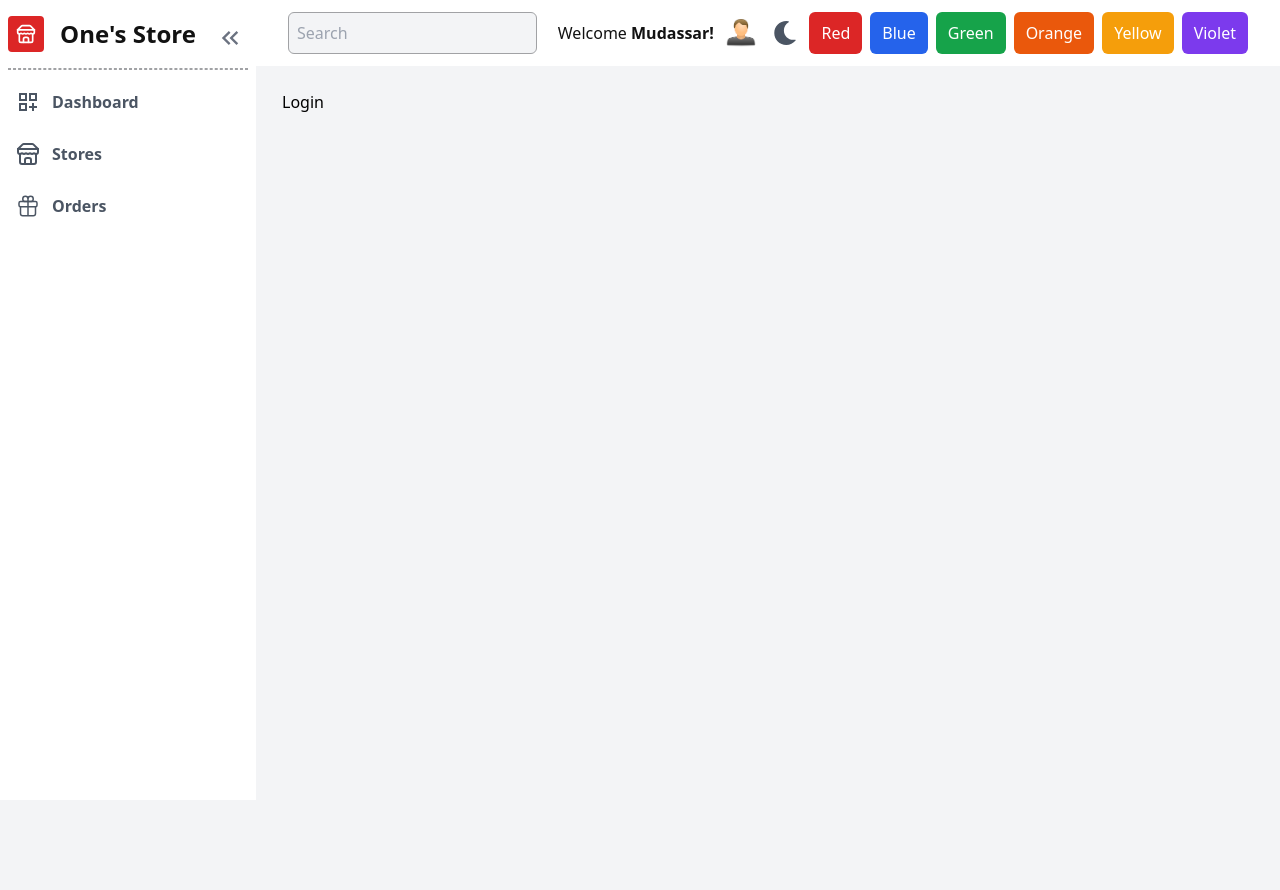
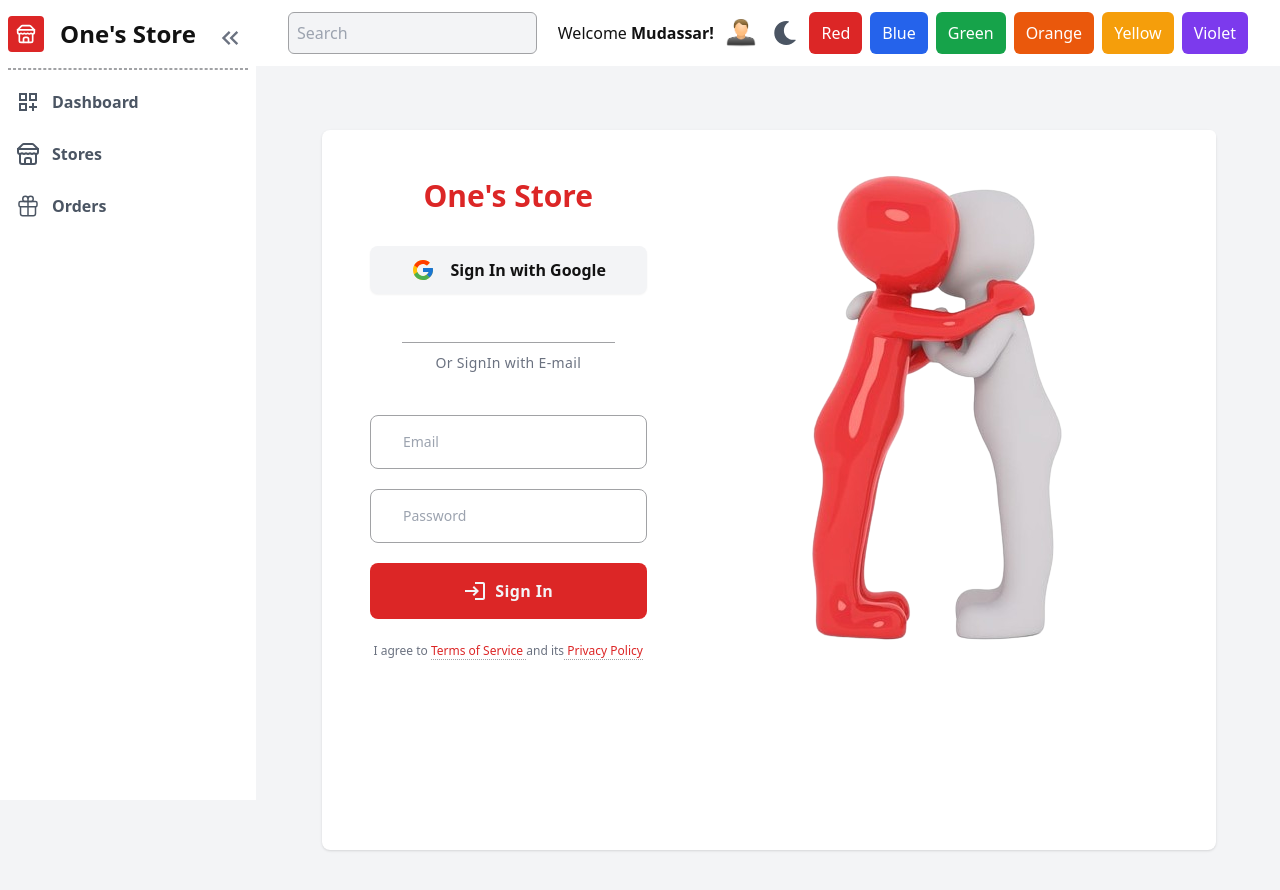
Before and after one commit to Mr-Mudassar/One-s-store, a React (Create React App) app: page /login in a window 1280 px wide. Shown: the top 890 px of the page. Before the commit the page ends 800 px from the top, so only its background shows below. Built offline with nearby package versions, Linux system fonts and the light colour scheme.

Commit message:
Login page desing compledted

```diff
--- a/src/App.css
+++ b/src/App.css
@@ -25,26 +25,32 @@
 
     .redish {
         --color-btn-background: #dc2626;
+        --color-btn-color: #dc2626;
     }
 
     .bluish {
         --color-btn-background: #2563eb;
+        --color-btn-color: #2563eb;
     }
 
     .greenish {
         --color-btn-background: #059669;
+        --color-btn-color: #059669;
     }
 
     .orangish {
         --color-btn-background: #f97316;
+        --color-btn-color: #f97316;
     }
 
     .yellowish {
         --color-btn-background: #f59e0b;
+        --color-btn-color: #f59e0b;
     }
 
     .violetish {
         --color-btn-background: #7c3aed;
+        --color-btn-color: #7c3aed;
     }
 
 }
--- a/src/App.js
+++ b/src/App.js
@@ -4,6 +4,7 @@ import { Routes, Route, BrowserRouter as Router } from "react-router-dom";
 import Dashboard from "./pages/dashboard";
 import useStore from "./hooks/useStore";
 import { useEffect } from "react";
+import Login from "./pages/auth/login"
 
 function App() {
   const appThemeColor = useStore((state) => state.appThemeColor);
@@ -21,7 +22,7 @@ function App() {
         <Router>
           <Routes>
             <Route path="/" element={<Dashboard />} />
-            <Route path="/login" element={<div>Login</div>} />
+            <Route path="/login" element={<Login />} />
             <Route path="/register" element={<div>Register</div>} />
             <Route path="*" element={<div>error;</div>} />
           </Routes>
--- a/src/pages/auth/login.js
+++ b/src/pages/auth/login.js
@@ -1,11 +1,87 @@
 import React from 'react'
+import { FcGoogle } from "react-icons/fc";
+import { MdLogin } from "react-icons/md";
+
+import LoginImg from "../../assests/login-page-illustaration.png"
 
 const Login = () => {
-  return (
-    <div>
-      <h1>Login page</h1>
-    </div>
-  )
+    return (
+        <div className="min-h-screen flex justify-center">
+
+            {/* Form  */}
+            <div className="max-w-screen-xl m-0 sm:m-10 shadow sm:rounded-lg flex justify-center flex-1 bg-theme-primaryBg p-4 sm:p-0">
+                <div className="lg:w-1/2 xl:w-5/12 p-0 sm:p-12">
+
+                    {/* <div> */}
+                    {/* Later we add logo here */}
+                    {/* <img src=""
+                            className="w-mx-auto" /> */}
+                    {/* </div> */}
+
+                    <h1 className='text-theme-btnBgText text-center font-semibold text-3xl'>One's Store</h1>
+
+                    <div className="flex flex-col items-center">
+                        <div className="w-full flex-1 mt-8">
+                            <div className="flex flex-col items-center ">
+                                <button
+                                    className="w-full max-w-xs font-bold shadow-sm rounded-lg py-3 text-theme-primary flex items-center justify-center transition-all duration-300 ease-in-out focus:outline-none hover:shadow focus:shadow-sm focus:shadow-outline bg-theme-secondaryBg">
+                                    {/* Google icon    */}
+                                    <FcGoogle className='text-2xl' />
+                                    <span className="ml-4">
+                                        Sign In with Google
+                                    </span>
+                                </button>
+
+                            </div>
+
+                            <div className="my-12 border-t border-theme-primaryBorder text-center mx-8">
+                                <div
+                                    className="leading-none px-2 inline-block text-sm text-theme-tertiary tracking-wide font-medium transform translate-y-1/2">
+                                    Or SignIn with E-mail
+                                </div>
+                            </div>
+
+                            <div className="mx-auto max-w-xs">
+                                <input
+                                    className="w-full px-8 py-4 rounded-lg font-medium bg-theme-primaryBg border border-theme-primaryBorder placeholder-theme-tertiary text-sm focus:outline-none focus:border-gray-400 focus:bg-theme-secondaryBg text-theme-primary"
+                                    type="email" placeholder="Email" />
+                                <input
+                                    className="w-full px-8 py-4 rounded-lg font-medium bg-theme-primaryBg border border-theme-primaryBorder placeholder-theme-tertiary text-sm focus:outline-none focus:border-gray-400 focus:bg-theme-secondaryBg text-theme-primary mt-5"
+                                    type="password" placeholder="Password" />
+                                <button
+                                    className="mt-5 tracking-wide font-semibold bg-theme-btnBg text-theme-btnColor w-full py-4 rounded-lg transition-all duration-300 ease-in-out flex items-center justify-center focus:shadow-outline focus:outline-none">
+                                    <MdLogin className='text-2xl text-theme-btnColor' />
+                                    <span className="ml-2">
+                                        Sign In
+                                    </span>
+                                </button>
+                                <p className="mt-6 text-xs text-theme-tertiary text-center ">
+                                    I agree to {" "}
+                                    <a href="#" className="border-b border-theme-primaryBorder border-dotted text-theme-btnBgText">
+                                        Terms of Service {" "}
+                                    </a>
+                                    and its
+                                    <a href="#" className="border-b border-theme-primaryBorder border-dotted text-theme-btnBgText">
+                                        {" "} Privacy Policy
+                                    </a>
+                                </p>
+                            </div>
+                        </div>
+                    </div>
+                </div>
+
+                {/* Image illustration */}
+                <div className="flex-1 bg-theme-primaryBg text-center hidden lg:flex rounded-md h-[450px] items-center">
+                    <img
+                        className="object-cover pt-6 m-auto"
+                        src={LoginImg}
+                        alt="one's store login screen illustration"
+                    />
+                </div>
+
+            </div>
+        </div>
+    )
 }
 
 export default Login
--- a/tailwind.config.js
+++ b/tailwind.config.js
@@ -10,6 +10,7 @@ module.exports = {
           secondary: "var(--color-text-secondary)",
           tertiary: "var(--color-text-tertiary)",
           btnColor: "var(--color-btn-text)",
+          btnBgText: "var(--color-btn-color)",
         },
       },
       backgroundColor: {
```
Also changed, not shown: src/assests/login-page-illustaration.png (added).
